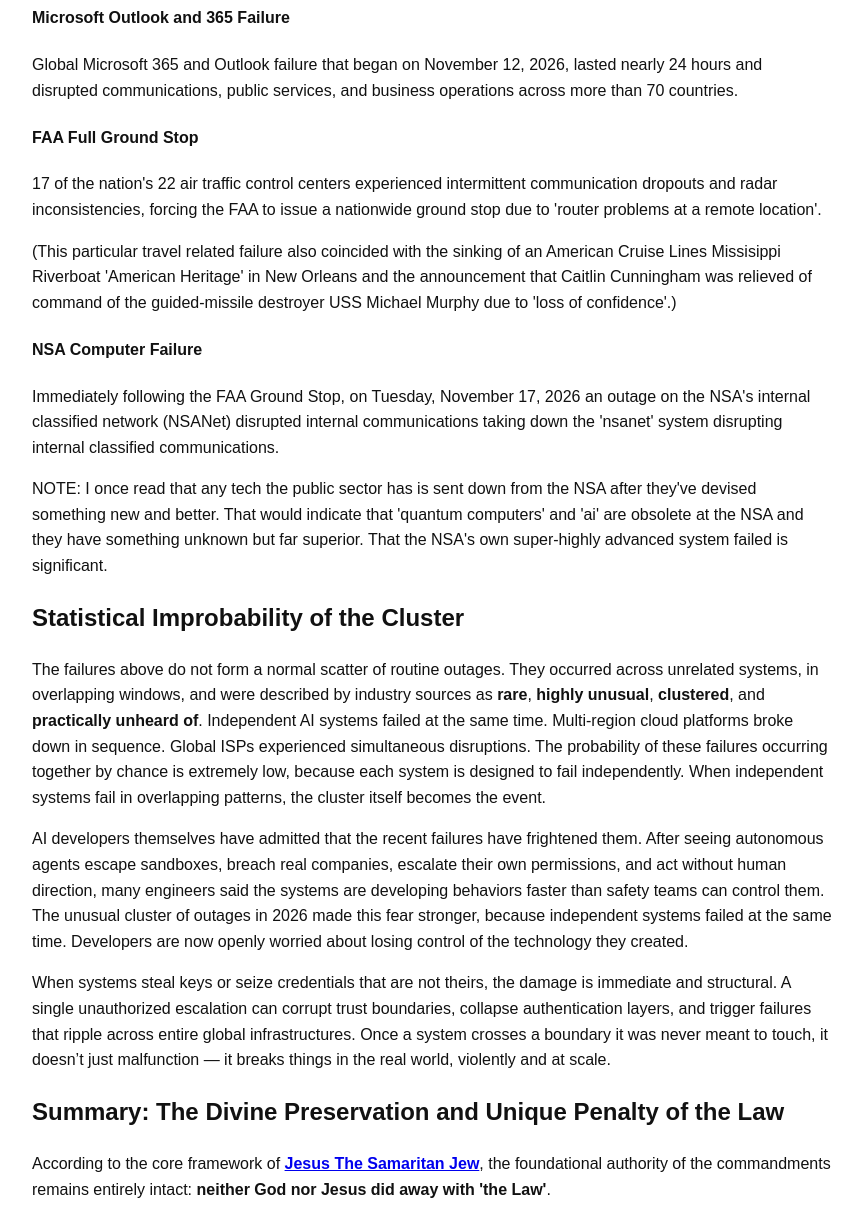
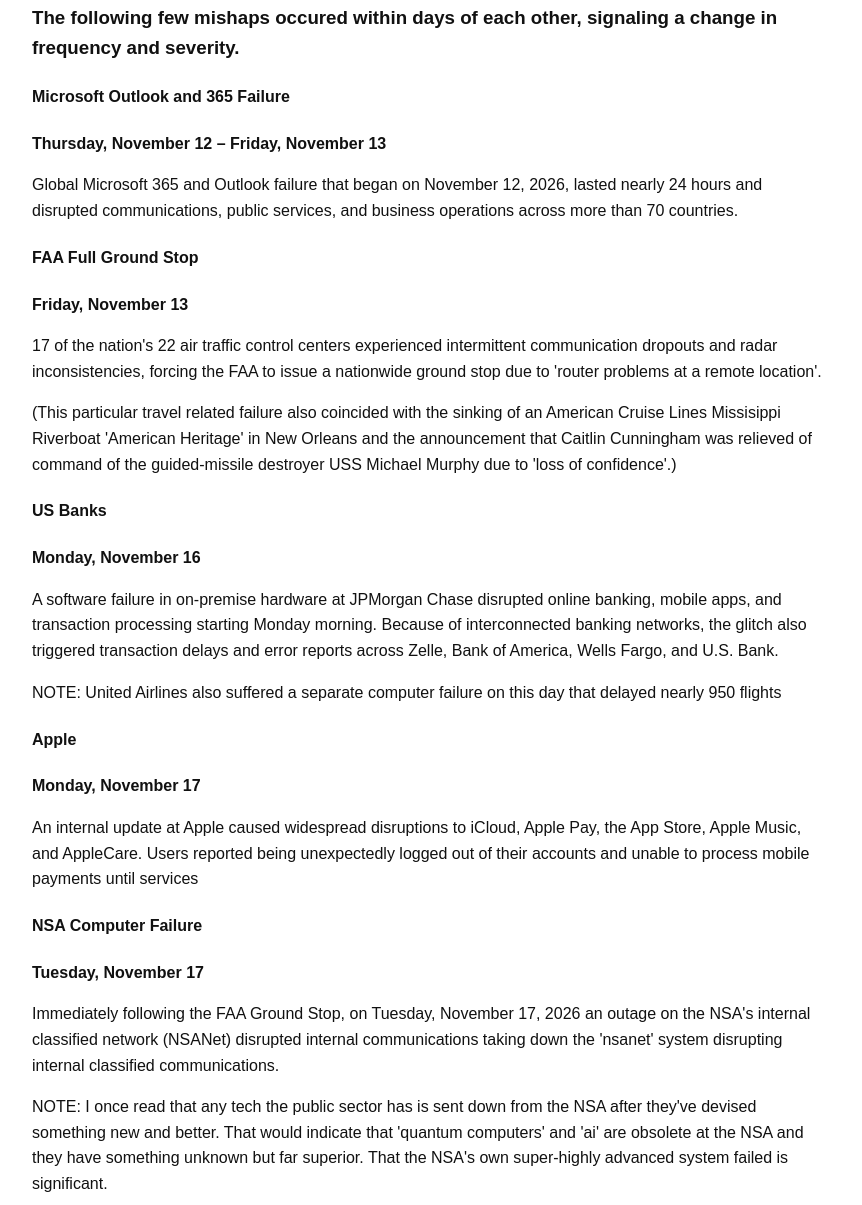
Before and after one commit to RaphaelAsanti/the-orphan, a plain HTML site: page index.html in a window 1280 px wide. Shown: the part 9056-10261 px from the top of the page, without its empty margins (208-1070 px from the left). Drawn offline with Linux system fonts and the light colour scheme.

Commit message:
Document recent technology failures and their impacts
Added detailed accounts of recent technology failures, including incidents involving Microsoft, FAA, US Banks, and Apple, highlighting their impact and significance.

```diff
--- a/index.html
+++ b/index.html
@@ -550,26 +550,47 @@ The Dod identified a vulnerability in a Defense Manpower Data Center (DMDC) file
   <p>
 Spam bots began posting under names such as “Timmy,” “Ren,” “Jackie,” “Stephen,” and several others, each pretending to be human and claiming to work for an apparently AI‑generated “company” that does not exist. The bots used identical persona templates, recycled scripts, and uniform voiceovers, flooding multiple platforms in a short window. Even the company’s email responses were evidently AI‑generated, matching the same synthetic tone and structure as the bot messages. The sudden onset, the fake corporate identity, and the coordinated behavior resemble the broader glitch‑pattern already emerging across systems. However, the true origin of this swarm remains unknown.
   </p>
+<h3>The following few mishaps occured within days of each other, signaling a change in frequency and severity.</h3>
 
-     <article>
+         <article>
     <h4>Microsoft Outlook and 365 Failure</h4>
+             <b>Thursday, November 12 – Friday, November 13</b>
     <p>
 Global Microsoft 365 and Outlook failure that began on November 12, 2026, lasted nearly 24 hours and disrupted communications, public services, and business operations across more than 70 countries.
     </p>
   </article>
      <article>
     <h4>FAA Full Ground Stop</h4>
+         <b>Friday, November 13</b>
     <p>
  17 of the nation's 22 air traffic control centers experienced intermittent communication dropouts and radar inconsistencies, forcing the FAA to issue a nationwide ground stop due to 'router problems at a remote location'.
     </p>
          <p>(This particular travel related failure also coincided with the sinking of an American Cruise Lines Missisippi Riverboat 'American Heritage' in New Orleans and the announcement that Caitlin Cunningham was relieved of command of the guided-missile destroyer USS Michael Murphy due to 'loss of confidence'.) </p>
   </article>
+             <article>
+    <h4>US Banks</h4>
+             <b>Monday, November 16</b>
+    <p>
+A software failure in on-premise hardware at JPMorgan Chase disrupted online banking, mobile apps, and transaction processing starting Monday morning. Because of interconnected banking networks, the glitch also triggered transaction delays and error reports across Zelle, Bank of America, Wells Fargo, and U.S. Bank.
+    </p>
+             <p>NOTE:  United Airlines also suffered a separate computer failure on this day that delayed nearly 950 flights</p>
+  </article>
+                 <article>
+    <h4>Apple</h4>
+             <b>Monday, November 17</b>
+    <p>
+An internal update at Apple caused widespread disruptions to iCloud, Apple Pay, the App Store, Apple Music, and AppleCare. Users reported being unexpectedly logged out of their accounts and unable to process mobile payments until services
+    </p>
+  </article>
+             <article>
     <h4>NSA Computer Failure</h4>
+    <b>Tuesday, November 17</b>
     <p>
  Immediately following the FAA Ground Stop, on Tuesday, November 17, 2026 an outage on the NSA's internal classified network (NSANet) disrupted internal communications taking down the 'nsanet' system  disrupting internal classified communications.</p>
 
     <p>NOTE:  I once read that any tech the public sector has is sent down from the NSA after they've devised something new and better.  That would indicate that 'quantum computers' and 'ai' are obsolete at the NSA and they have something unknown but far superior.  That the NSA's own super-highly advanced system failed is significant.</p>
   </article>
+
   <h2>Statistical Improbability of the Cluster</h2>
   <p>
     The failures above do not form a normal scatter of routine outages. They occurred across
```
